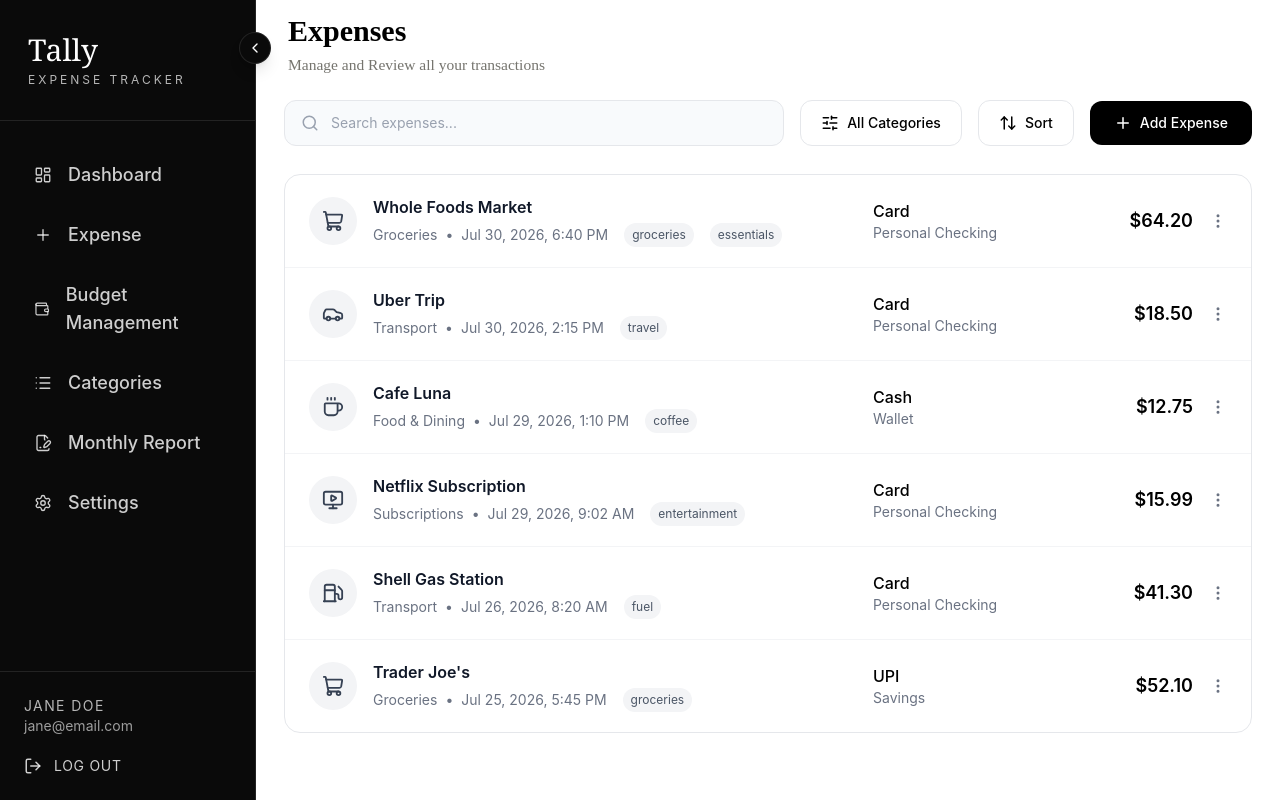
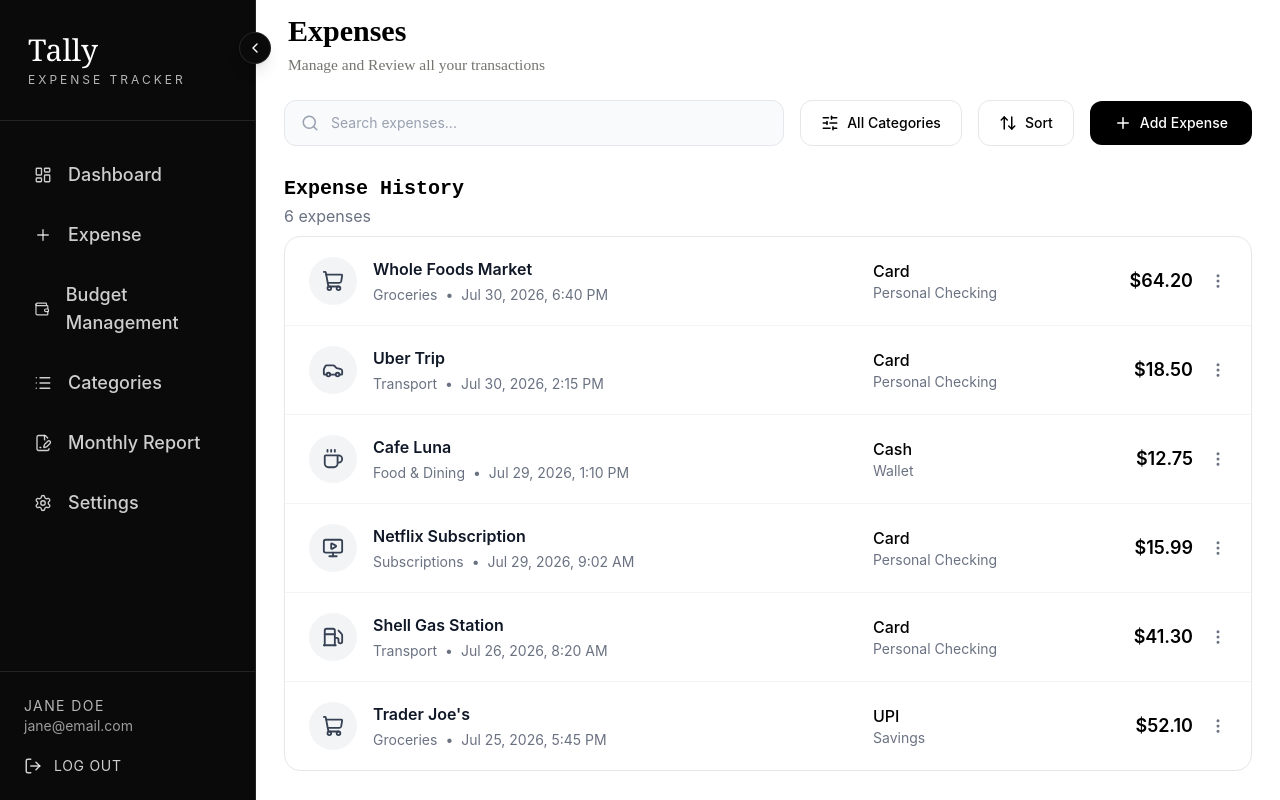
Before and after one commit to Agraj-Prtp-Singh/Tall-Expense-Tracker, a React (Vite) app in the folder client/: page / in a window 1280 px wide. Built offline with nearby package versions, Linux system fonts and the light colour scheme.

Commit message:
Remaster the component

```diff
--- a/client/src/components/expense/ExpenseList.jsx
+++ b/client/src/components/expense/ExpenseList.jsx
@@ -2,8 +2,15 @@ import React from "react";
 import { MoreVertical } from "lucide-react";
 
 const ExpenseList = ({ expenses }) => {
+  const totalExpenses = expenses.length;
   return (
     <div className="mt-7 px-7">
+      <div>
+        <p className="font-bold text-[20px] font-ibmMono ">Expense History</p>
+        <p className="mb-2 font-inter text-gray-500">
+          {totalExpenses} expenses
+        </p>
+      </div>
       <div className="border border-gray-200 rounded-2xl overflow-hidden bg-white">
         {expenses.map((expense) => {
           const Icon = expense.icon;
@@ -38,15 +45,6 @@ const ExpenseList = ({ expenses }) => {
                         minute: "2-digit",
                       })}
                     </span>
-
-                    {expense.tags?.map((tag) => (
-                      <span
-                        key={tag}
-                        className="ml-2 rounded-full bg-gray-100 px-2 py-1 text-xs text-gray-600"
-                      >
-                        {tag}
-                      </span>
-                    ))}
                   </div>
                 </div>
               </div>
```
